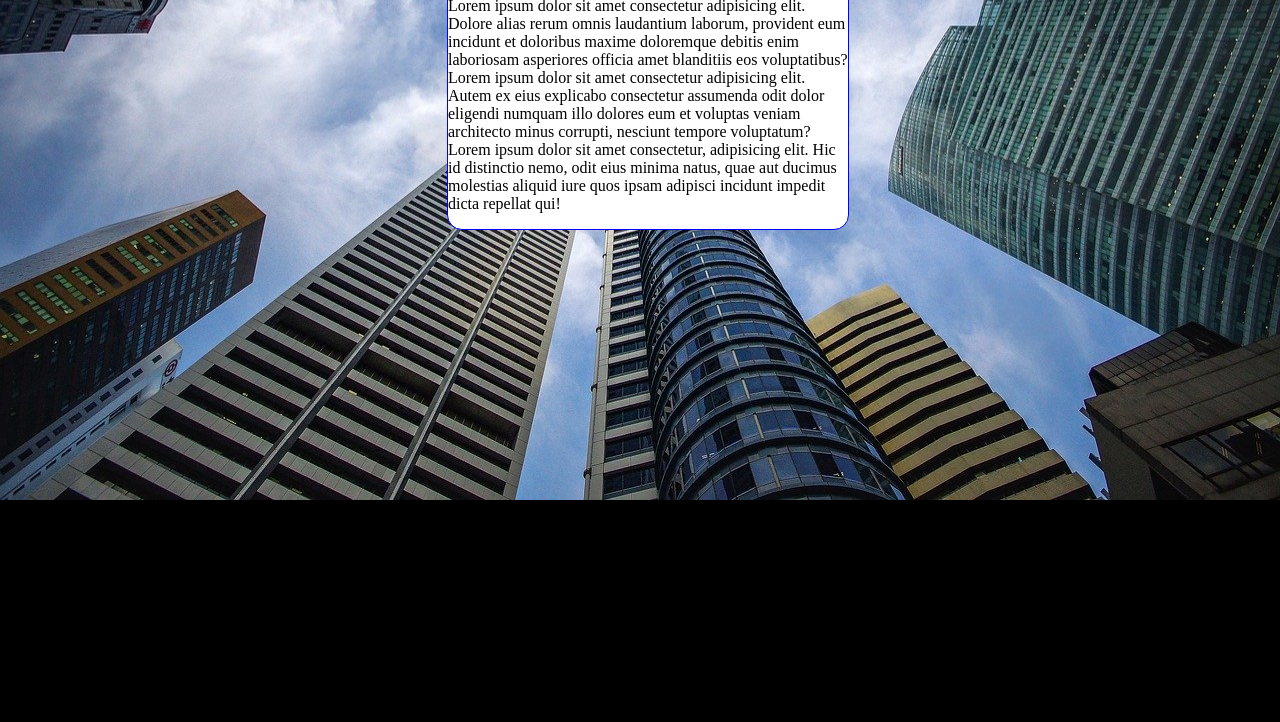
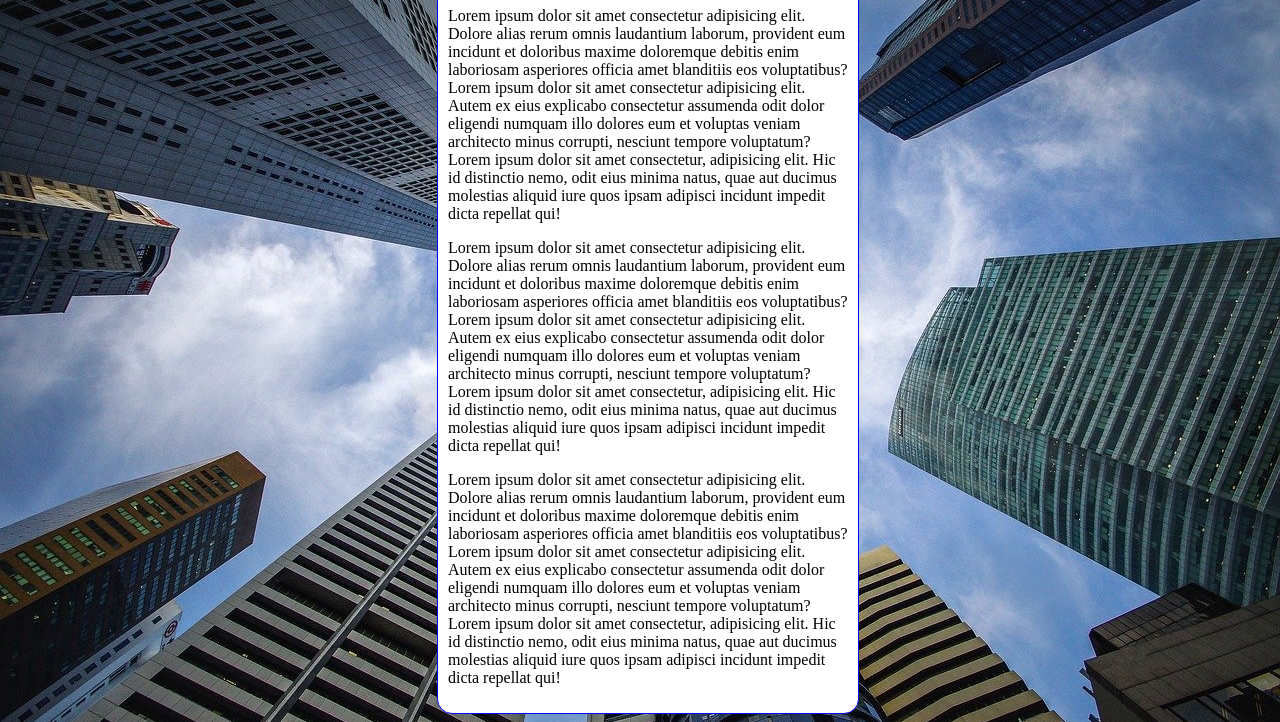
Before and after one commit to thiagopdias/html-css, a plain HTML site: page Exercícios/ex022/fundo05.html in a window 1280 px wide. Shown: the part 92-814 px from the top of the page. Drawn offline with Linux system fonts and the light colour scheme.

Commit message:
atualizando fundo05

```diff
--- a/Exercícios/ex022/fundo05.html
+++ b/Exercícios/ex022/fundo05.html
@@ -7,21 +7,28 @@
     <title>Fundo de imagem</title>
     <style>
         body {
-            overflow: hidden;
             width: 100vw;
-            background-color: black;
+           /* background-color: black;
             background-image: url('imagens/wallpaper002.jpg');
             background-position: center center;
             background-repeat: no-repeat;
             background-size: cover;
+            background-attachment: fixed; */
+
+            background: black url('imagens/wallpaper002.jpg') center center no-repeat fixed ;
+            background-size: cover;
         }
+
+        /* Shorthand - background
+            clor > image > position > repeat > "size" > attachment */
 
         main {
             background-color: white;
-            width: 400px;
+            max-width: 400px;
             margin: auto;
             border: 1px solid blue;
             border-radius: 15px;
+            padding: 10px;
         }
     </style>
 </head>
@@ -29,6 +36,8 @@
     <main>
         <h1>Teste de imagens</h1>
         <p>Lorem ipsum dolor sit amet consectetur adipisicing elit. Dolore alias rerum omnis laudantium laborum, provident eum incidunt et doloribus maxime doloremque debitis enim laboriosam asperiores officia amet blanditiis eos voluptatibus? Lorem ipsum dolor sit amet consectetur adipisicing elit. Autem ex eius explicabo consectetur assumenda odit dolor eligendi numquam illo dolores eum et voluptas veniam architecto minus corrupti, nesciunt tempore voluptatum? Lorem ipsum dolor sit amet consectetur, adipisicing elit. Hic id distinctio nemo, odit eius minima natus, quae aut ducimus molestias aliquid iure quos ipsam adipisci incidunt impedit dicta repellat qui!</p>
+        <p>Lorem ipsum dolor sit amet consectetur adipisicing elit. Dolore alias rerum omnis laudantium laborum, provident eum incidunt et doloribus maxime doloremque debitis enim laboriosam asperiores officia amet blanditiis eos voluptatibus? Lorem ipsum dolor sit amet consectetur adipisicing elit. Autem ex eius explicabo consectetur assumenda odit dolor eligendi numquam illo dolores eum et voluptas veniam architecto minus corrupti, nesciunt tempore voluptatum? Lorem ipsum dolor sit amet consectetur, adipisicing elit. Hic id distinctio nemo, odit eius minima natus, quae aut ducimus molestias aliquid iure quos ipsam adipisci incidunt impedit dicta repellat qui!</p>
+        <p>Lorem ipsum dolor sit amet consectetur adipisicing elit. Dolore alias rerum omnis laudantium laborum, provident eum incidunt et doloribus maxime doloremque debitis enim laboriosam asperiores officia amet blanditiis eos voluptatibus? Lorem ipsum dolor sit amet consectetur adipisicing elit. Autem ex eius explicabo consectetur assumenda odit dolor eligendi numquam illo dolores eum et voluptas veniam architecto minus corrupti, nesciunt tempore voluptatum? Lorem ipsum dolor sit amet consectetur, adipisicing elit. Hic id distinctio nemo, odit eius minima natus, quae aut ducimus molestias aliquid iure quos ipsam adipisci incidunt impedit dicta repellat qui!</p>
     </main>
 </body>
 </html>
```
